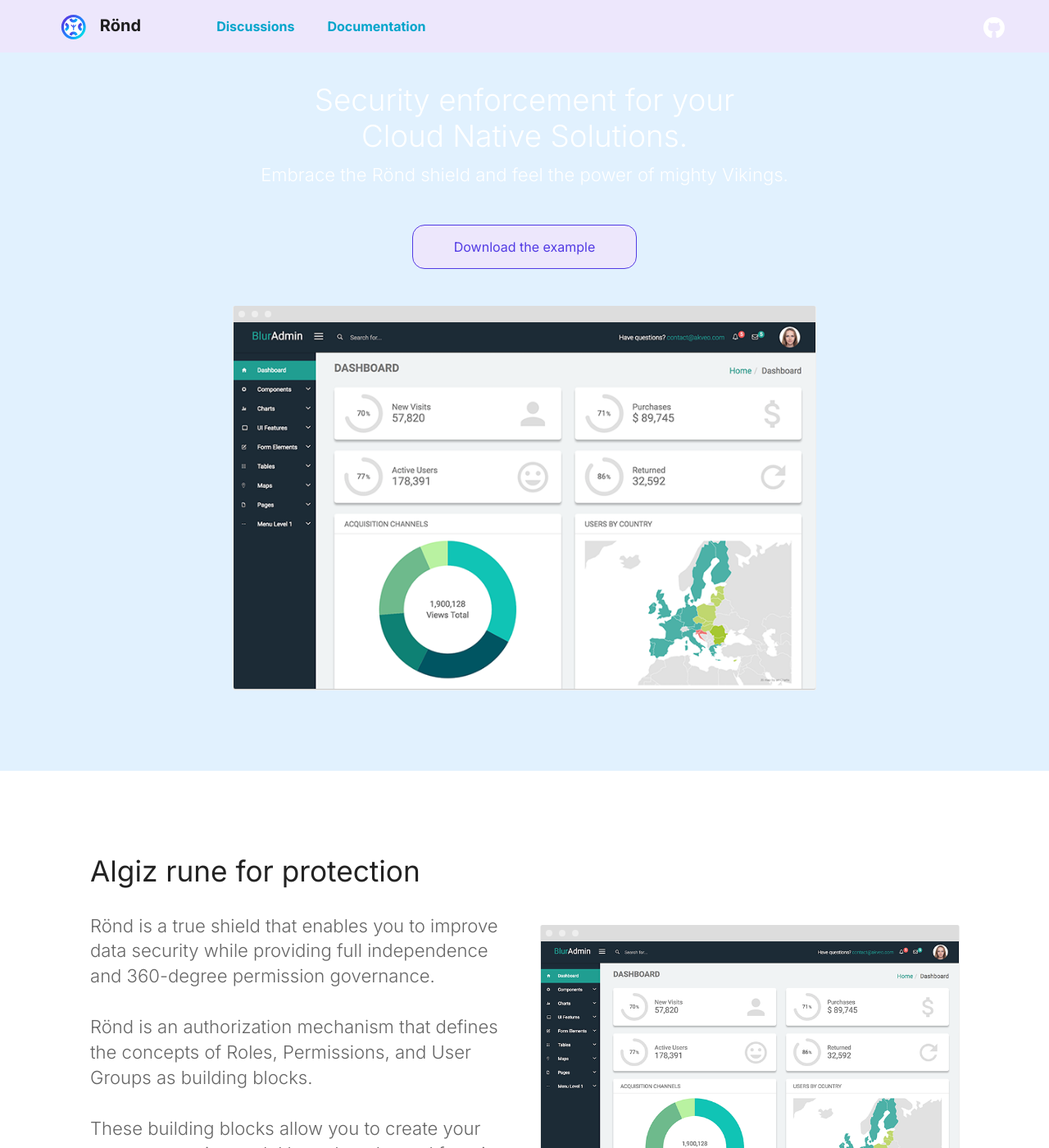
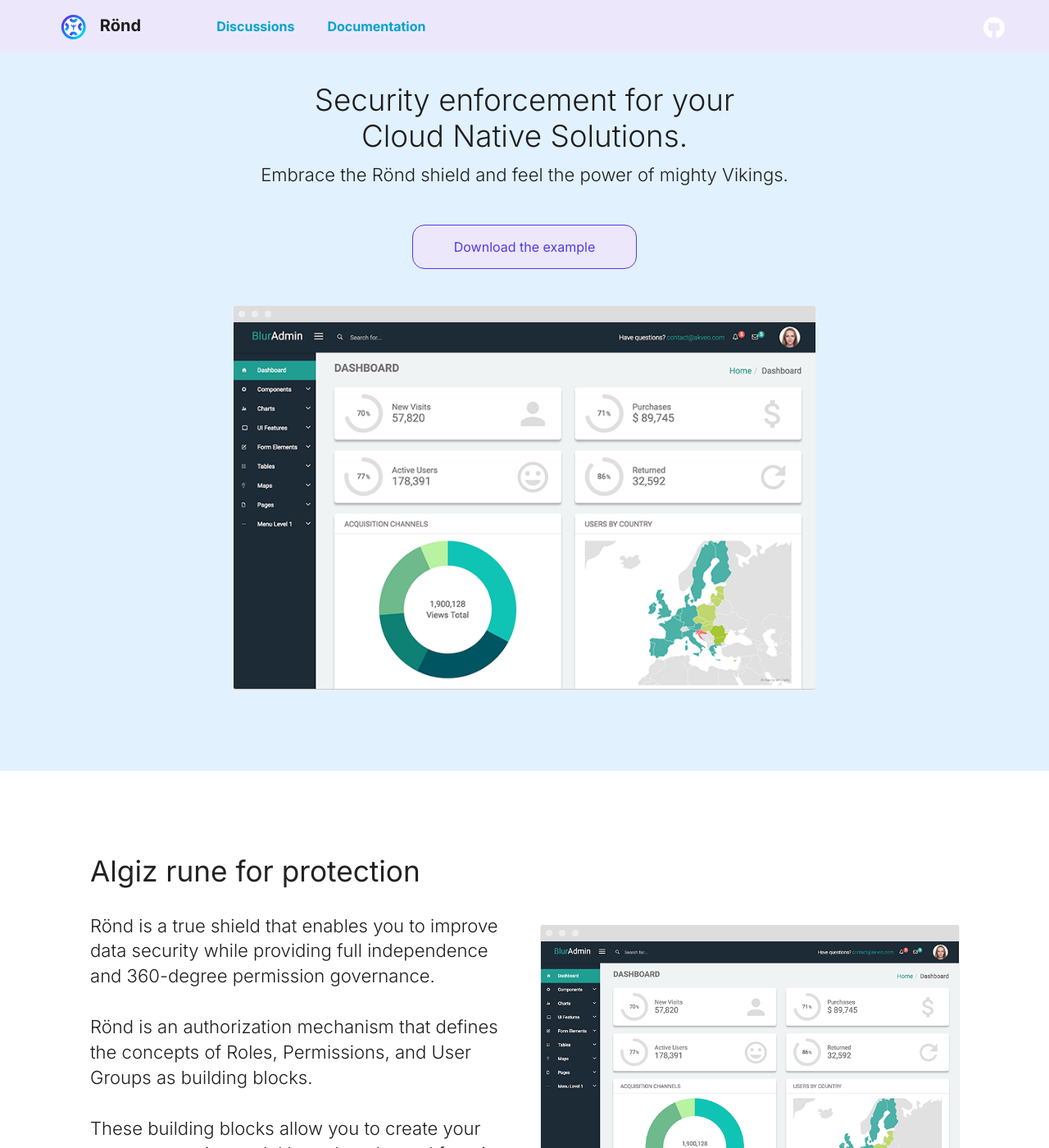
Before and after one commit to rond-authz/rond-authz.github.io, a Jekyll site: the page built from pages/index.md, in a window 1280 px wide and 1400 px high. Shown: the whole window at 82% size. Built offline with Jekyll 4.4.1, drawn with Linux system fonts in a browser that asks for light colours.

Commit message:
Update home.css

```diff
--- a/assets/css/home.css
+++ b/assets/css/home.css
@@ -44,7 +44,7 @@
 
 p {
     font-size: 1.38em;
-    color: #666;
+    color: #1E1E1E;
     margin-bottom: 20px;
     font-weight: 300;
     line-height: 1.4em;
@@ -75,14 +75,14 @@
 }
 
 .hero {
-    color: #fff;
+    color: #1E1E1E;
     text-align: center;
     background: #E1F1FE;
     padding-top: 100px;
 }
 
 .hero p {
-    color: #fff;
+    color: #1E1E1E;
 }
 
 .container,
```
